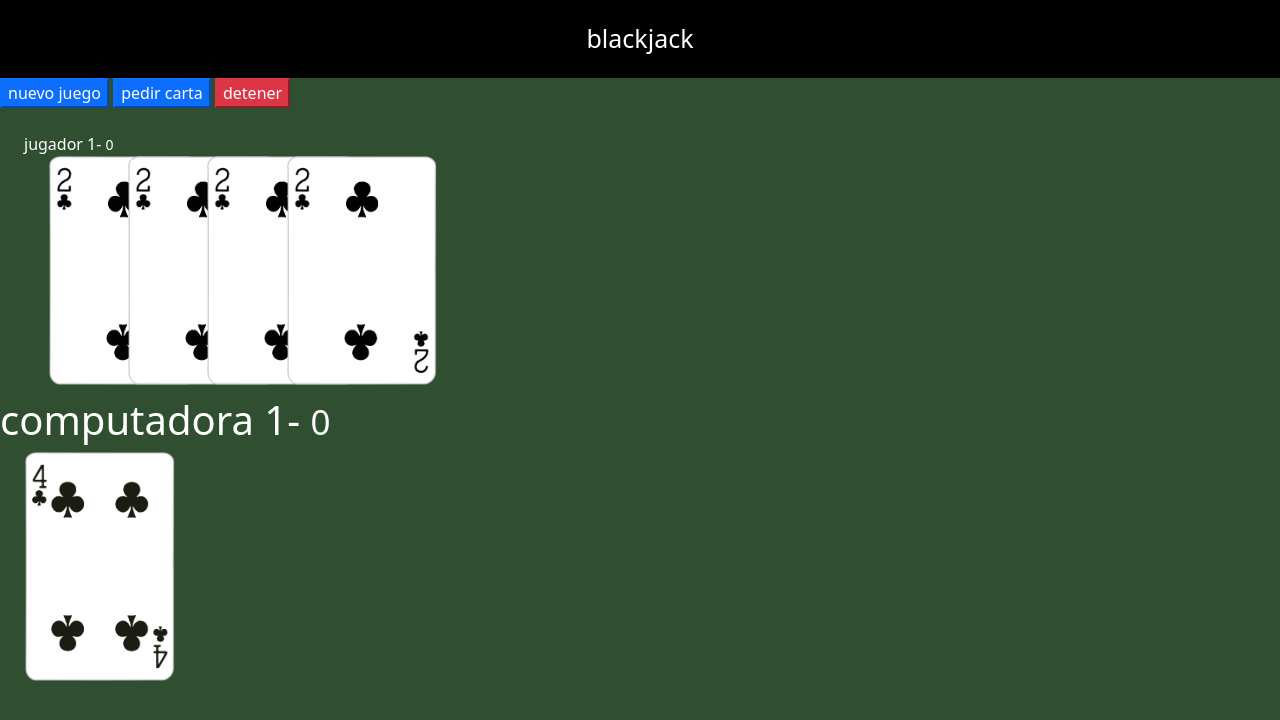
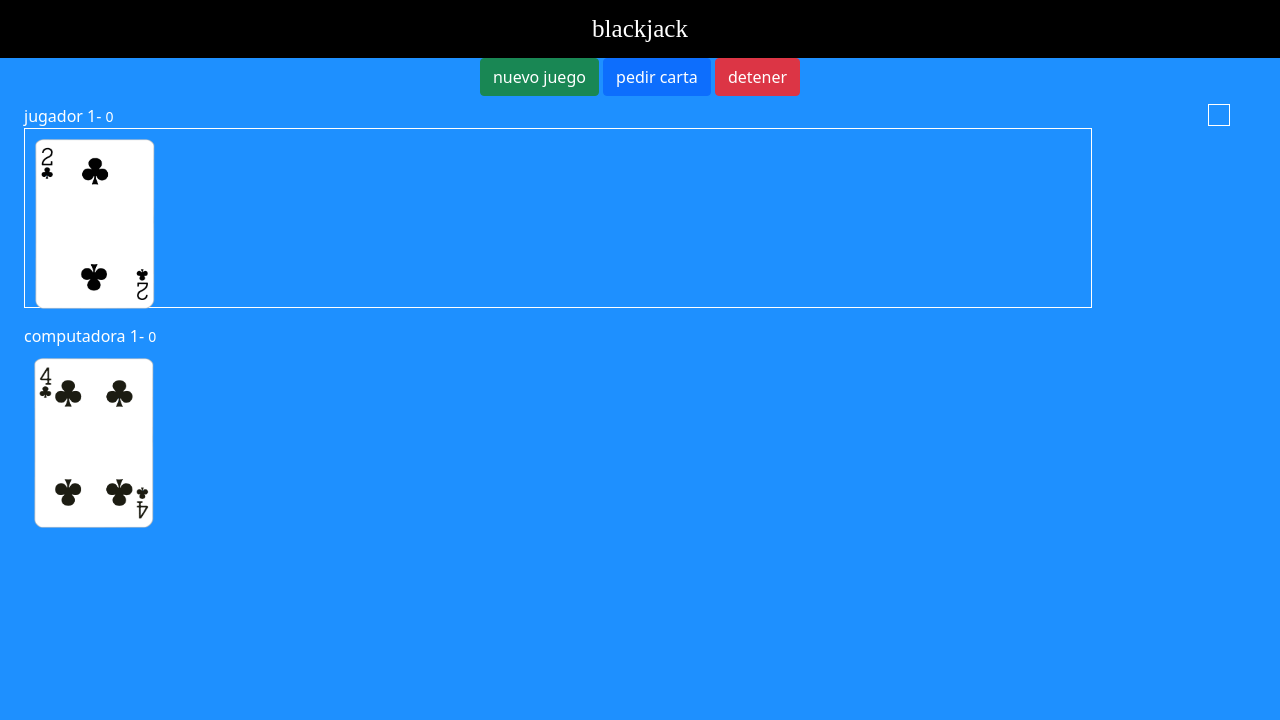
Before and after one commit to melvin01RD/juego-blackjack, a plain HTML site: page blackjack/index.html in a window 1280 px wide. Drawn offline with nearby package versions, Linux system fonts and the light colour scheme.

```diff
--- a/blackjack/assets/app.js/juego.js
+++ b/blackjack/assets/app.js/juego.js
@@ -18,8 +18,8 @@ const btnPedir   = document.querySelector('#btnPedir');
 const btnDetener = document.querySelector('#btnDetener');
 const btnNuevo   = document.querySelector('#btnNuevo');
 
-const divCartasJugador     = document.querySelector('#jugador-cartas');
-const divCartasComputadora = document.querySelector('#computadora-cartas');
+const divCartasJugador     = document.querySelector('#jugador-carta');
+const divCartasComputadora = document.querySelector('#computadora-carta');
 
 const puntosHTML = document.querySelectorAll('small');
 
@@ -106,6 +106,7 @@ btnPedir.addEventListener('click', ( ) => {
 
     const carta = pedirCarta();
 
+
     puntosJugador = puntosJugador + valorCarta( carta );
     puntosHTML[0].innerText = puntosJugador;
 
--- a/blackjack/assets/css/estilos.css
+++ b/blackjack/assets/css/estilos.css
@@ -1,6 +1,6 @@
 html, body {
     margin: 0px;
-    background-color: #2F4F30;
+    background-color:#1e90ff;
     color: white;
 }
 
@@ -9,17 +9,40 @@ html, body {
     text-align: center;
     background-color: black;
     color: white;
-    padding: 20px;
+    padding: 10px;
     font-size: 25px;
+    font-family: serif,sans-serif,Arial, Helvetica, 'Times New Roman', Times;
 }
 
 .carta {
     position: relative;
-    width: 150px;
-    left: 100px;
-    margin-left: -75px;
+    width: 120px;
+    height:170px;
+    margin:10px;
+
 }
 
-#computadora-cartas, #jugador-cartas {
-    height: 240px;
+.jugador-carta{
+    font-size: 20px;
+    position: absolute;
+    padding: 10px;
+    right: 50px;
+    border:solid,1px;
+
 }
+
+#computadora-cartas,#jugador-carta{
+    height:180px;
+    border:solid,1px;
+}
+
+#jugador-computadora{
+    right: 10px;
+    margin:10px;
+    border:solid,2px;
+
+}
+
+.computadora-carta{
+    margin-right:10px;
+}
--- a/blackjack/index.html
+++ b/blackjack/index.html
@@ -11,47 +11,46 @@
 
 
 </head>
-<header class="titulo"> blackjack</header>
+
+
 <body>
 
+<header
 
-   <div class="row-mt-2">
+class="titulo"> blackjack
 
-    <div>
+</header>
 
-    </div class="col text-center">
-        <button class="btn-primary">nuevo juego</button>
-        <button class= "btn-primary"> pedir carta</button>
-        <button class= "btn-danger">detener</button>
+   <div  class="row-mt-2">
+
+    <div class="col text-center">
+        <button id="btnNuevo"   class="btn btn-success">nuevo juego</button>
+        <button id="btnPedir"   class="btn btn-primary"> pedir carta</button>
+        <button id="btnDetener" class="btn btn-danger">detener</button>
    </div>
 
-   <div  class="row container mt-2">
+   </div>
 
-    <div class="col mt-2">
+    <div class="row container mt-2">
+        <div class="col">
 
-        <h1  class="player-1" ></h1>jugador 1- <small>0</small></h1>
-        <div id="jugador-cartas">
+        <h1  class="jugador-carta" ></h1>jugador 1- <small>0</small></h1>
+        <div id="jugador-carta">
            <img class="carta" src="assets/cartas/2C.png">
-            <img class="carta" src="assets/cartas/2C.png">
-            <img class="carta" src="assets/cartas/2C.png">
-            <img class="carta" src="assets/cartas/2C.png">
         </div>
 
     </div>
    </div>
 
-    <div class="col">
+    <div class="row container mt-2">
+        <div class="col">
 
-        <h1> computadora 1- <small>0</small></h1>
-        <div id="computadora-cartas">
-            <img class="carta" src="assets/cartas/4C.png">
-            <!-- <img class="carta" src="assets/cartas/4C.png">-->
-            <!-- <img class="carta" src="assets/cartas/4C.png">-->
-            <!-- <img class="carta" src="assets/cartas/4C.png">-->
-        </div>
+            <h1 class="computadora-carta"></h1>computadora 1- <small>0</small></h1>
+            <div id="computadora-carta">
+                <img class="carta" src="assets/cartas/4C.png">
+            </div>
+    </div>
 
-    </div>
-    </div>
 
 
 
```
